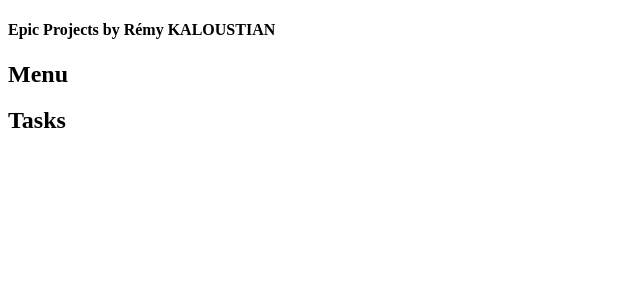
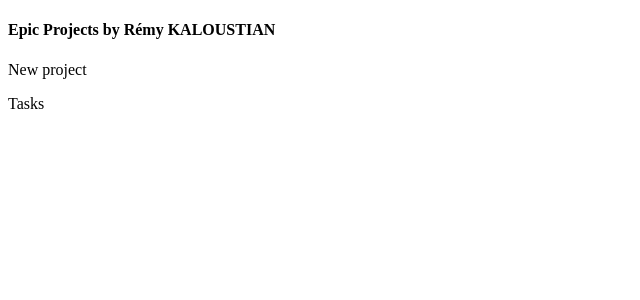
Before and after one commit to RemyKaloustian/EpicProjects-in-React, a React app: page / in a window 1280 px wide. Shown: the top 300 px of the page, without its empty margins (0-640 px from the left). Built offline with nearby package versions, Linux system fonts and the light colour scheme; the HTML template or start-up script is replaced by a standard one.

Commit message:
Adding izimodal

```diff
--- a/package.json
+++ b/package.json
@@ -25,6 +25,7 @@
     "babel-preset-latest": "^6.24.1",
     "babel-preset-react": "^6.24.1",
     "express": "^4.16.2",
+    "izimodal": "^1.5.1",
     "jquery": "^3.2.1",
     "react": "^16.2.0",
     "react-dom": "^16.2.0",
--- a/src/App.js
+++ b/src/App.js
@@ -15,7 +15,7 @@ class App extends React.Component {
     return (
       <div id="container">
        <h4>Epic Projects by Rémy KALOUSTIAN</h4>
-       <div id="main-container">
+       <div id="main-container" className="columns">
         <ProjectsMenu />
         <TasksContainer/>
        </div>
--- a/src/ProjectsMenu.js
+++ b/src/ProjectsMenu.js
@@ -3,16 +3,26 @@ import React from 'react';
 /**
  * A counter button: tap the button to increase the count.
  */
-class ProjectsMenu extends React.Component {
-  constructor() {
+class ProjectsMenu extends React.Component
+{
+  constructor()
+  {
     super();
 
   }
 
-  render() {
+  render()
+  {
     return (
-     <h2>Menu</h2>
-    );
+    <div className="column">
+      <p id="new-project" className="trigger-custom" onClick={()=>this.showNewProjectModal()}>New project</p>
+    </div>
+  );
+  }//render()
+
+  showNewProjectModal()
+  {
+    console.log("New project");
   }
 }
 export default ProjectsMenu;
--- a/src/TasksContainer.js
+++ b/src/TasksContainer.js
@@ -11,7 +11,7 @@ class TasksContainer extends React.Component {
 
   render() {
     return (
-      <h2>Tasks</h2>
+        <div className="column">Tasks</div>
     );
   }
 }
```
Also changed, not shown: 3 other files (tests, documents, lock files or other folders).
